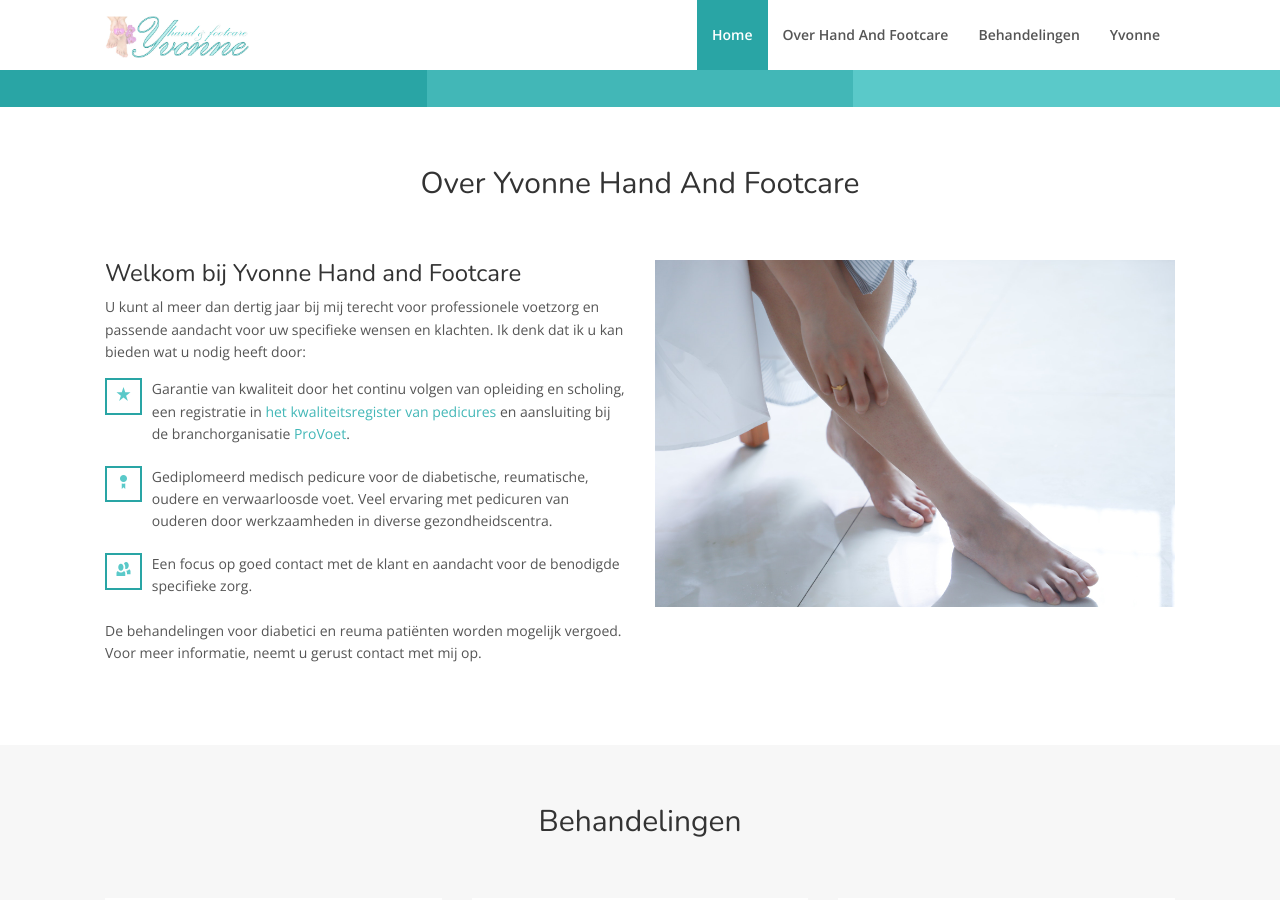
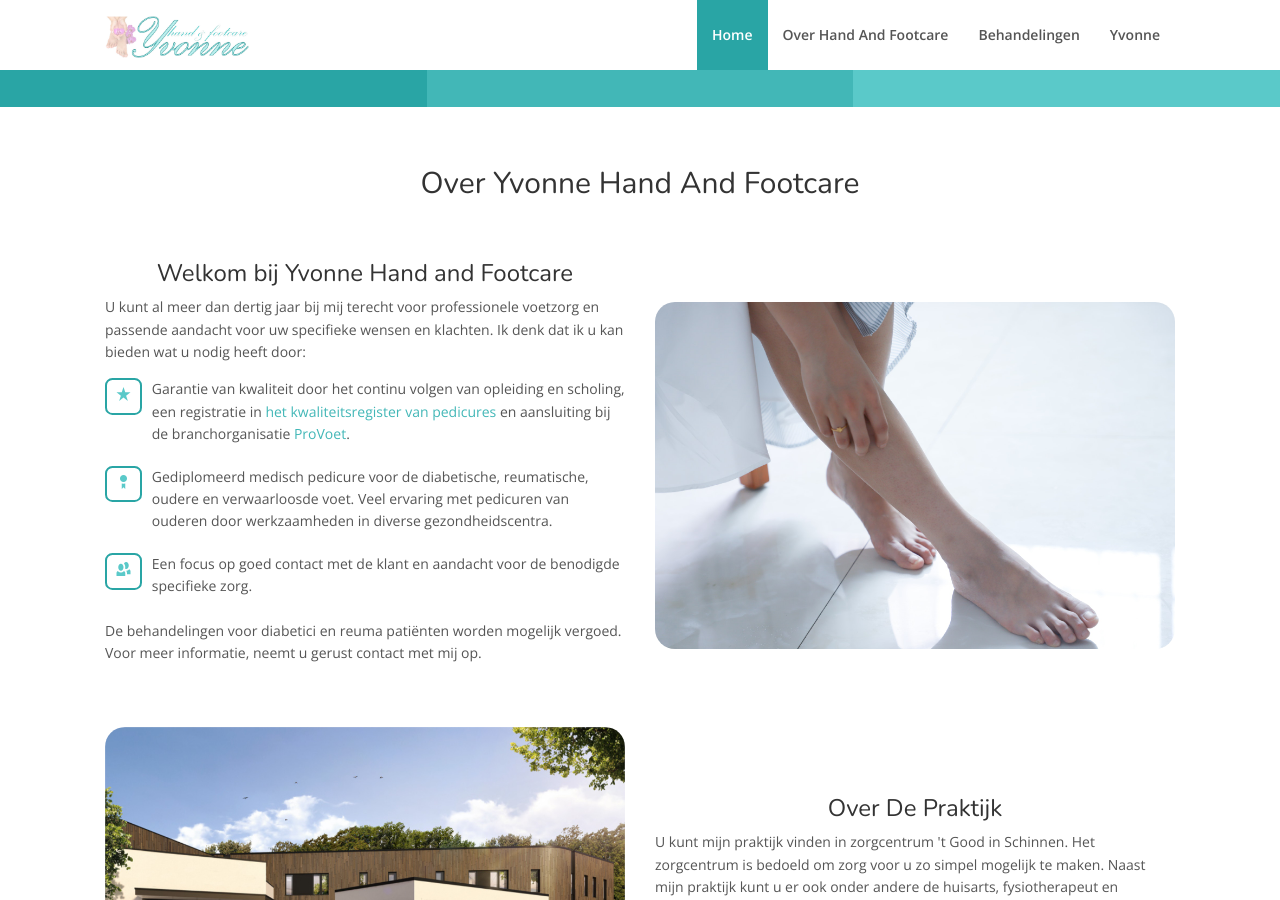
Before and after one commit to yvonne-site/yvonne-site.github.io, a Jekyll site: the page built from index.html, in a window 1280 px wide and 900 px high, scrolled down 881 px. Built offline with Jekyll 4.4.1, drawn with Linux system fonts in a browser that asks for light colours; some of the changed text lies outside the part shown.

Commit message:
Add section in about

```diff
--- a/_includes/about.html
+++ b/_includes/about.html
@@ -6,7 +6,7 @@
 
         <div class="row">
             <div class="col-sm-6">
-                <h3>Welkom bij Yvonne Hand and Footcare</h3>
+                <h3 class="center-text">Welkom bij Yvonne Hand and Footcare</h3>
                 <p>U kunt al meer dan dertig jaar bij mij terecht voor professionele voetzorg en passende aandacht voor uw specifieke wensen en klachten. Ik denk dat ik u kan bieden wat u nodig heeft door:</p>
 
                 <div class="media">
@@ -45,8 +45,20 @@
                 </div>
             </div>
             <div class="col-sm-6">
-                <img src="img/about.jpg" alt="..." >
+                <img class="about-img" src="img/about.jpg" alt="..." >
             </div>
+        </div> <!-- Row end -->
+
+        <div class="row">
+          <div class="col-sm-6">
+              <img class="about-img mobile-remove" src="img/praktijk.jpg" alt="..." >
+          </div>
+          <div class="col-sm-6 vertical-center">
+              <h3 class="center-text">Over De Praktijk</h3>
+              <p>U kunt mijn praktijk vinden in zorgcentrum 't Good in Schinnen. Het zorgcentrum is bedoeld om zorg voor u zo simpel mogelijk te maken. Naast mijn praktijk kunt u er ook onder andere de huisarts, fysiotherapeut en podotherapeut vinden.</p>
+              <br>
+              <p>Wilt u meer informatie over het gezondheidscentrum? Neem dan een kijkje op <a href="https://gezondheidscentrum-schinnen.nl/">de website</a>!</p>
+          </div>
         </div> <!-- Row end -->
     </div>
 </div>
--- a/css/custom.css
+++ b/css/custom.css
@@ -140,6 +140,25 @@ a.anchor {
 }
 
 /* About */
+.center-text {
+  text-align: center;
+}
+
+.vertical-center {
+  margin-top: 10%;
+}
+
+@media (max-width: 764px) {
+  .mobile-remove {
+    display: none;
+  }
+}
+
+.about-img {
+  border-radius: 20px;
+  margin-top: 3em;
+}
+
 .boxed-icon .oi{
   color: #5AC9C9;
   font-size: 14px;
@@ -147,6 +166,7 @@ a.anchor {
 
 .boxed-icon{
   border-color: #29A5A5;
+  border-radius: 20%;
 }
 
 .about .below-img{
```
Also changed, not shown: img/praktijk.jpg (added).
